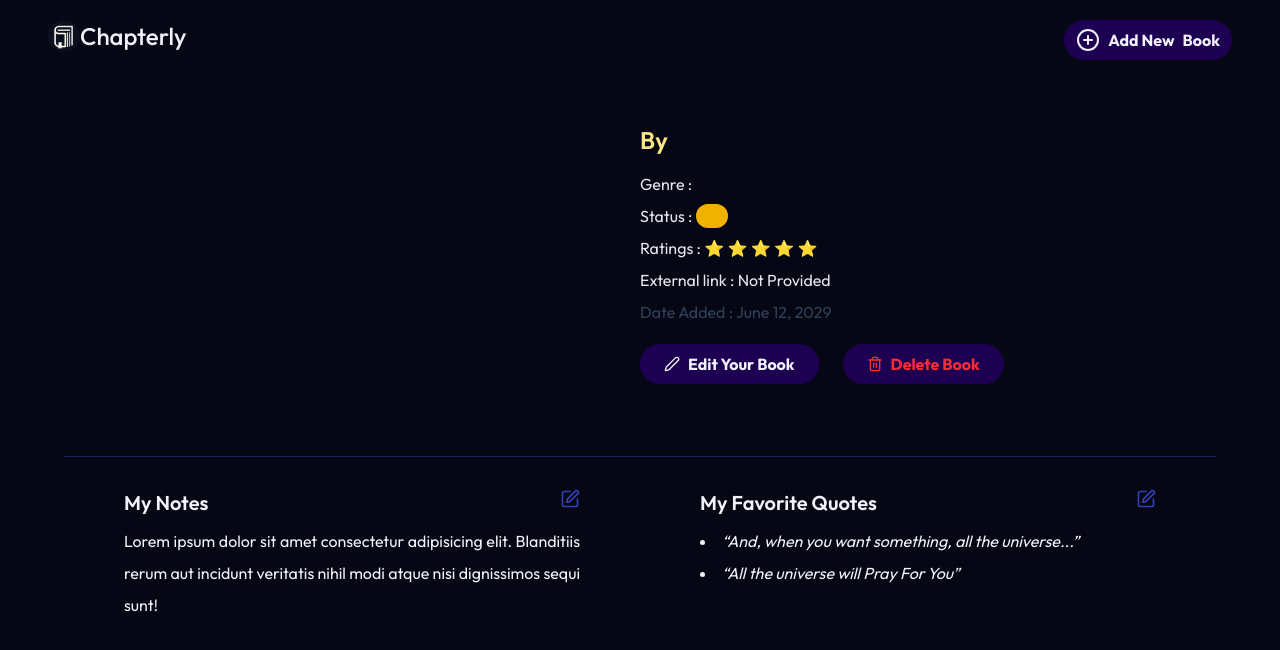
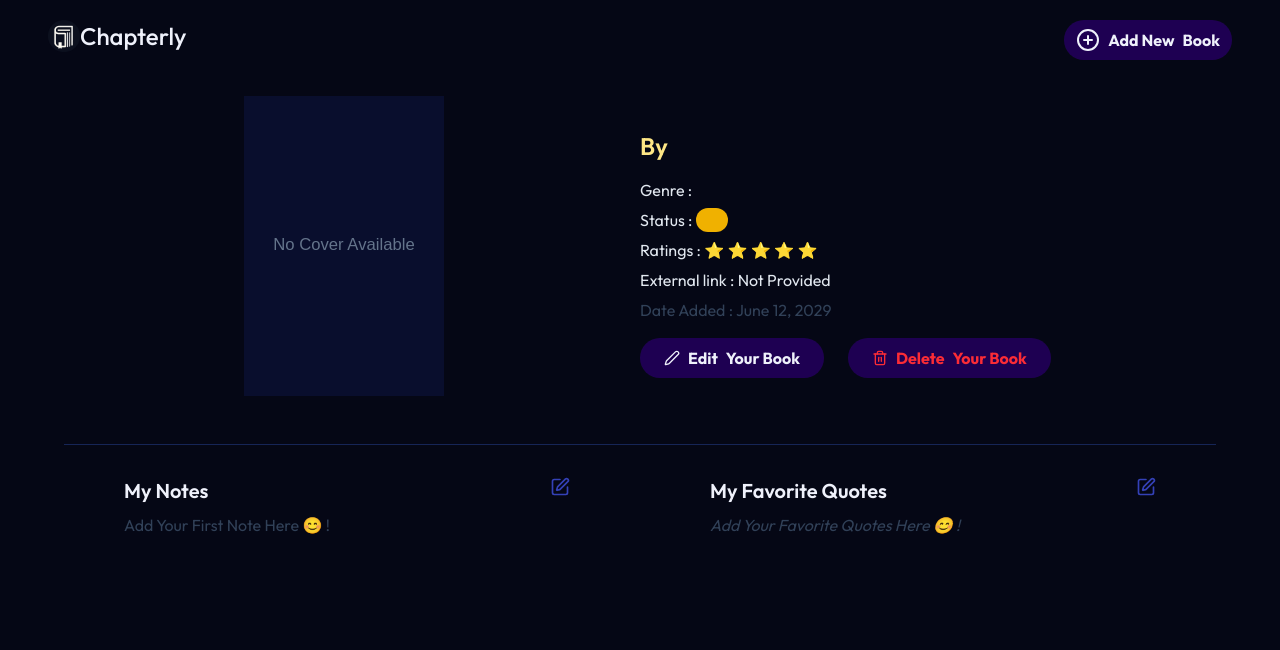
Before and after one commit to muhamedrazik-2003/Chapterly, a React (Vite) app: page /book/1 in a window 1280 px wide. Shown: the top 650 px of the page. Built offline with nearby package versions, Linux system fonts and the light colour scheme; the HTML template or start-up script is replaced by a standard one.

Commit message:
feat: added responsiveness to all scrreen size in book detail page

```diff
--- a/src/components/BookCard.jsx
+++ b/src/components/BookCard.jsx
@@ -3,17 +3,17 @@ const BookCard = ({ isLoading, bookData }) => {
     return (
         <>
             {isLoading
-                ? <div className=' flex flex-col items-center space-y-4 mx-9 animate-pulse'>
-                    <div className='h-60 w-40 bg-slate-900 rounded-sm'></div>
+                ? <div className=' flex flex-col items-center space-y-4 mx-3 md:mx-9 animate-pulse'>
+                    <div className='h-50 sm:h-55 md:h-60 w-34 md:w-39 bg-slate-900 rounded-sm'></div>
                     <div className='flex flex-col items-center space-y-2'>
                         <div className='h-3  rounded w-35 bg-slate-900'></div>
                         <div className='h-2 bg-slate-900 rounded w-25'></div>
                     </div>
                 </div>
 
-                : <div className=' flex flex-col items-center space-y-2 md:space-y-3 mx-3 md:mx-9'>
+                : <div className=' flex flex-col items-center space-y-2 md:space-y-3 mx-3  md:mx-9'>
                     <img
-                        className='h-50 w-39 bg-slate-900'
+                        className='h-50 sm:h-55 md:h-60 w-39 bg-slate-900'
                         src={bookData?.cover} alt="" />
                     <div className='text-center md:px-1'>
                         <h2 className='text-sm md:text-md text-title font-semibold'>{bookData?.title}</h2>
--- a/src/index.css
+++ b/src/index.css
@@ -27,12 +27,11 @@
   }
 
   h2 {
-    @apply text-xl font-semibold;
+    @apply text-base md:text-xl font-semibold;
   }
-
   input,
   textarea {
-    @apply bg-slate-900 px-4 py-0.5 cursor-pointer border border-secondary rounded-3xl focus:outline-0 focus:ring-2 focus:ring-indigo-600  user-invalid:border-red-900
+    @apply bg-slate-900 text-sm md:text-lg px-4 py-0.5 cursor-pointer border border-secondary rounded-3xl focus:outline-0 focus:ring-2 focus:ring-indigo-600  user-invalid:border-red-900
   }
 
   select {
@@ -40,6 +39,6 @@
   }
 
   button {
-    @apply bg-secondary font-bold md:px-6 px-3 hover:bg-[#170040] active:bg-[#150025] hover:scale-102 py-2 rounded-full transition-all duration-300 ease-in-out;
+    @apply bg-secondary font-bold text-sm md:text-base md:px-6 px-3 hover:bg-[#170040] active:bg-[#150025] hover:scale-102 py-2 rounded-full transition-all duration-300 ease-in-out;
   }
 }
--- a/src/pages/BookDetail.jsx
+++ b/src/pages/BookDetail.jsx
@@ -1,4 +1,4 @@
-import { Edit, Pen, Trash2 } from 'lucide-react'
+import { Edit, Pen, PenOff, Trash2 } from 'lucide-react'
 import { updateBook, deleteBook } from '../redux/slices/bookSlice'
 import { useDispatch, useSelector } from 'react-redux'
 import { useNavigate, useParams } from 'react-router-dom'
@@ -56,14 +56,14 @@ const BookDetail = () => {
   }
 
   return (
-    <div className='h-[60vh] w-6xl mx-auto text-center my-8'>
+    <div className=' xl:w-6xl mx-auto text-center mt-5'>
       {/* <h1 className='text-xl mb-8'>Add New Book to Your List</h1> */}
-      <div className='flex p-4 border-b border-blue-950 pb-12'>
-        <div className='w-[50%] flex justify-center  items-center space-y-4'>
+      <div className='flex flex-col md:flex-row gap-6 md:gap-0 justify-center items-center md:p-4 border-b border-blue-950 pb-6 md:pb-12 pt-6'>
+        <div className='md:w-[50%] flex justify-center  items-center space-y-4'>
           {isEditing
-            ? <div className='flex flex-col gap-6 items-center '>
+            ? <div className='flex flex-col gap-2 md:gap-6 items-center '>
               <img
-                className='h-60'
+                className='h-40 md:h-60'
                 src={updatedBook?.cover} alt=""
               />
               <div className='space-y-2'>
@@ -71,40 +71,43 @@ const BookDetail = () => {
                 <input
                   type='text'
                   onChange={(e) => setUpdatedBook({ ...currentBook, cover: e.target.value })}
-                  className='bg-slate-900 w-100'
+                  className='bg-slate-9000 md:w-100'
                   placeholder='Enter Your Book Cover URL'
                   defaultValue={currentBook.cover} />
               </div>
             </div>
             : <img
-              className='h-75'
-              src={currentBook?.cover} alt="" />
+              className='h-40 md:h-75'
+              src={currentBook?.cover || "/public/covers/fallback.svg"} alt="" />
           }
         </div>
-        <div className='text-start w-[50%] space-y-4'>
+        <div className='text-start flex flex-col  md:w-[50%] space-y-2 mx-8 md:space-y-4'>
           {isEditing
             ?
             <>
               <input
-                className='text-title text-3xl w-130 font-semibold'
+                className='text-title md:text-3xl md:w-130 font-semibold'
+                placeholder='Book Title'
                 onChange={(e) => setUpdatedBook({ ...currentBook, title: e.target.value })}
                 defaultValue={currentBook?.title} />
               <input
-                className='text-2xl font-semibold text-amber-200'
+                className='md:text-2xl font-semibold md:w-130 text-amber-200'
+                placeholder='Book Author'
                 onChange={(e) => setUpdatedBook({ ...currentBook, author: e.target.value })}
                 defaultValue={currentBook?.author} />
-              <div className='space-y-2.5 text-lg text-slate-200 mb-6'>
+              <div className='space-y-2.5 text-xs md:text-base text-slate-200 mb-6'>
                 <div className='flex gap-2 items-center '>
                   <p>Genre : </p>
                   <input
-                    className='w-50'
+                    className=' w-40 md:w-50'
+                    placeholder='Action'
                     onChange={(e) => setUpdatedBook({ ...currentBook, genre: e.target.value })}
                     defaultValue={currentBook?.genre} />
                 </div>
                 <div className='flex gap-2 items-center'>
                   <p>Status : </p>
                   <select
-                    className='bg-slate-900 w-50'
+                    className='bg-slate-900 w-40 md:w-50'
                     onChange={(e) => setUpdatedBook({ ...currentBook, status: e.target.value })}
                     defaultValue={currentBook?.status}>
                     <option value="Completed">Completed</option>
@@ -115,7 +118,7 @@ const BookDetail = () => {
                 <div className='flex gap-2 items-center'>
                   <p>Rating : </p>
                   <select
-                    className='w-50'
+                    className='w-40 md:w-50'
                     onChange={(e) => setUpdatedBook({ ...currentBook, rating: e.target.value })}
 
                     defaultValue={currentBook?.rating}>
@@ -130,7 +133,7 @@ const BookDetail = () => {
                 <div className='flex gap-2 items-center'>
                   <p>External Link :</p>
                   <input
-                    className='text-slate-200 w-62'
+                    className='text-slate-200 md:w-62'
                     onChange={(e) => setUpdatedBook({ ...currentBook, link: e.target.value })}
 
                     defaultValue={'Not Available'} />
@@ -140,9 +143,9 @@ const BookDetail = () => {
             </>
             :
             <>
-              <h1 className='text-title text-6xl'>{currentBook?.title}</h1>
-              <h2 className='text-2xl font-semibold text-amber-200'>By {currentBook?.author}</h2>
-              <div className='space-y-2 text-md text-slate-200'>
+              <h1 className='text-title text-xl md:text-6xl'>{currentBook?.title}</h1>
+              <h2 className='text-lg md:text-2xl font-semibold text-amber-200'>By {currentBook?.author}</h2>
+              <div className='space-y-1.5 text-sm md:text-base text-slate-200'>
                 <p >Genre : {currentBook?.genre}</p>
                 <p>Status : <span className={setStatusClass()}>{currentBook?.status}</span></p>
                 <p>Ratings : {setRating(currentBook?.rating)}</p>
@@ -152,56 +155,68 @@ const BookDetail = () => {
             </>
           }
 
-
-
-          <div className='flex gap-6 mt-5'>
+          <div className='flex gap-3 md:gap-6'>
             {isEditing
-              ? <button
+              ? <>
+                <button
                   onClick={() => {
                     handleBookDataUpdate(currentBook?.id, updatedBook);
                     setIsEditing(prev => !prev);
                   }}
                   className='flex gap-2 items-center  text-green-500'>
                   <Pen className='size-4' />
-                Update Your Book
+                  Update <span className='hidden md:block'> Your Book</span>
                 </button>
-              : <button
+                 <button
+                  onClick={() => setIsEditing(false)}
+                  className={`flex gap-2 items-center text-red-500 hover:bg-red-900 hover:text-red-100 active:bg-red-950 focus:outline-red-500`}>
+                  <PenOff className='size-4' />
+                  Cancel
+                </button>
+              </>
+              :
+              <>
+                <button
                   onClick={() => setIsEditing(prev => !prev)}
                   className='flex gap-2 items-center'>
                   <Pen className='size-4' />
-                Edit Your Book
+                  Edit <span className='hidden md:block'> Your Book</span>
                 </button>
-            }
                 <button
                   onClick={() => handleDeleteBook(currentBook?.id)}
                   className={`flex gap-2 items-center text-red-500 hover:bg-red-900 hover:text-red-100 active:bg-red-950 focus:outline-red-500 ${isEditing ? 'hidden' : ''}`}>
                   <Trash2 className='size-4' />
-              Delete Book
+                  Delete <span className='hidden md:block'> Your Book</span>
                 </button>
+              </>
+            }
           </div>
-
-
         </div>
-
       </div>
-      <div className=' mt-8 flex justify-end'>
-      </div>
-      <div className='flex text-left leading-8'>
-        <div className=' space-y-2 px-15 text-justify w-[50%]'>
+      <div className='flex flex-col md:flex-row text-left gap-5 my-6 md:my-8'>
+        <div className=' space-y-2 px-8 md:px-15  text-justify md:w-[50%] '>
           <div className='flex justify-between'>
             <h2>My Notes</h2>
-            <Edit className='size-5 text-primary' />
+            <Edit className='size-4 md:size-5 text-primary' />
           </div>
-          <p> Lorem ipsum dolor sit amet consectetur adipisicing elit. Blanditiis rerum aut incidunt veritatis nihil modi atque nisi dignissimos sequi sunt!</p>
+          <p className='text-sm md:text-base text-pretty'>
+            {currentBook?.notes > 0
+             ? currentBook?.notes
+            : <span className='text-slate-700'>Add Your First Note Here 😊 !</span>
+            }</p>
         </div>
-        <div className='space-y-2 px-15 text-justify w-[50%]'>
+        <div className='space-y-2 px-8 md:px-15 text-justify md:w-[50%]'>
           <div className='flex justify-between'>
             <h2>My Favorite Quotes</h2>
-            <Edit className='size-5  text-primary' />
+            <Edit className='size-4 md:size-5  text-primary' />
           </div>
-          <ul className="list-disc list-inside italic">
-            <li>“And, when you want something, all the universe...”</li>
-            <li>“All the universe will Pray For You”</li>
+          <ul className="list-disc list-inside italic  text-sm md:text-base text-pretty">
+            {currentBook?.quotes.length > 0
+            ? currentBook?.quotes.map(quote => (
+              <li>{quote}</li>
+            ))
+            :<span className='text-slate-700'>Add Your Favorite Quotes Here 😊 !</span>
+            }
           </ul>
         </div>
       </div>
```
Lines whose indentation alone changed are shown as unchanged.
